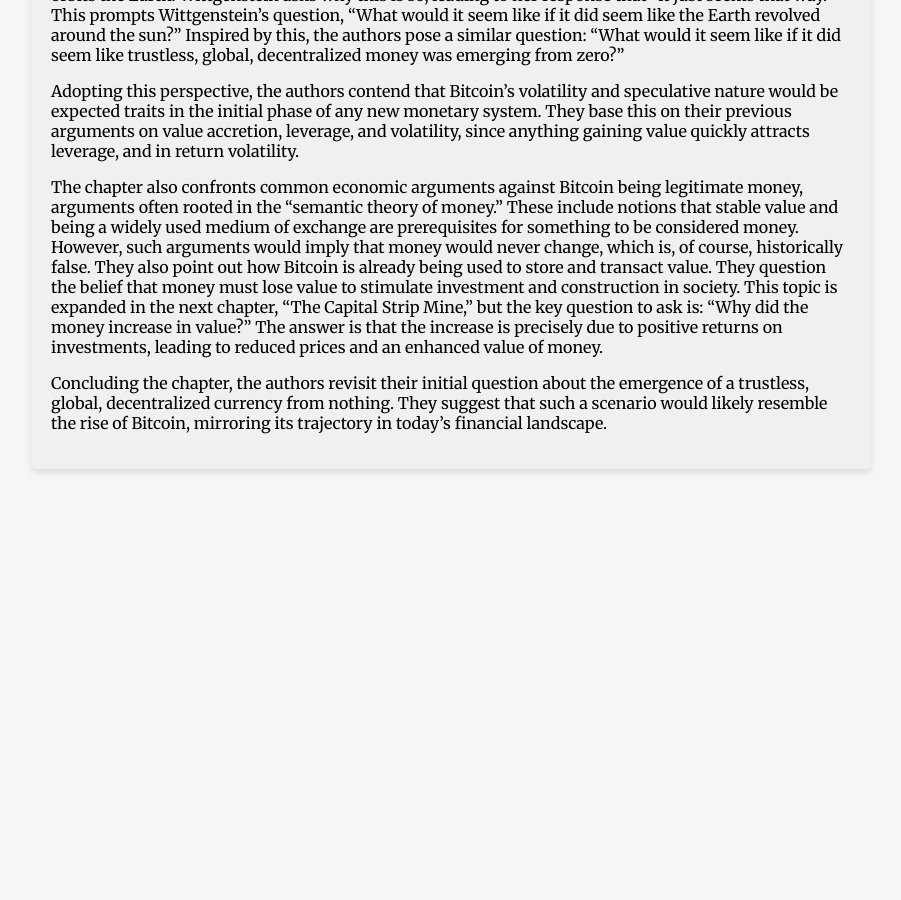
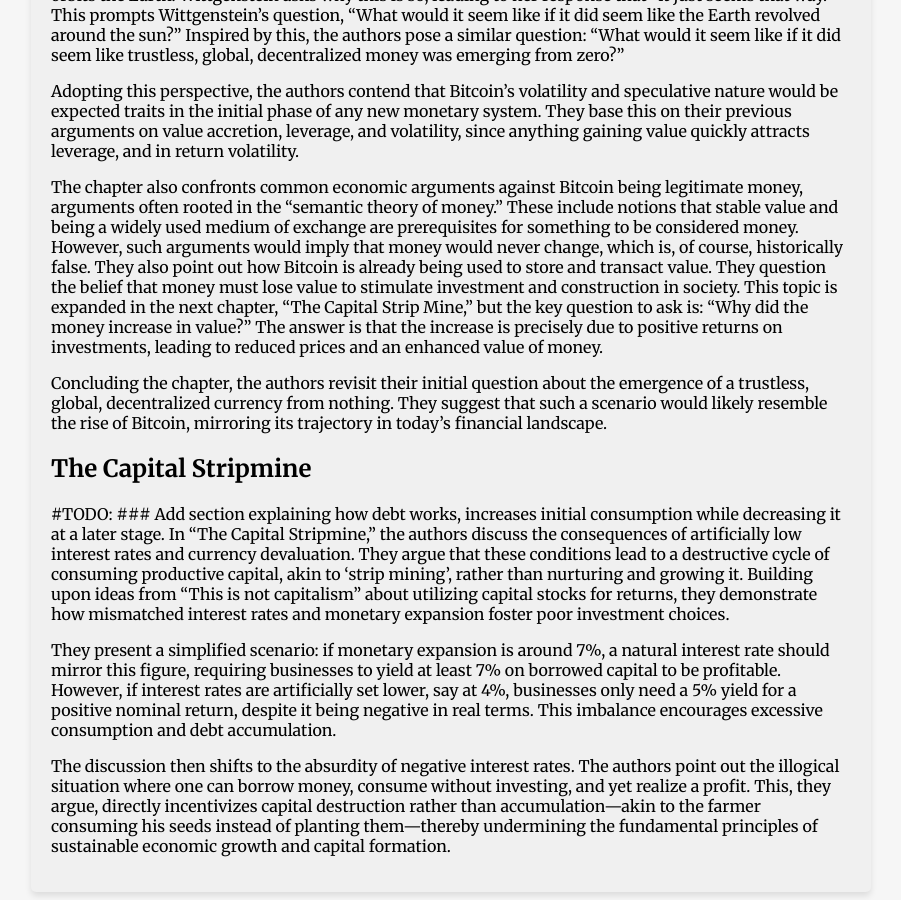
Before and after one commit to Kortelange/webpage, a Jekyll site: the page built from _books/bitcoin_is_venice.md, in a window 1280 px wide and 900 px high, scrolled down 2572 px. Shown: the whole window, without its empty margins (189-1090 px from the left). Built offline with Jekyll 4.4.1, drawn with Linux system fonts in a browser that asks for light colours; before the commit the page ends 3049 px from its top, so only the background shows below that.

Commit message:
Add 'The Capital Stripmine' to BTC is Venice

```diff
--- a/_books/bitcoin_is_venice.md
+++ b/_books/bitcoin_is_venice.md
@@ -51,3 +51,11 @@ Adopting this perspective, the authors contend that Bitcoin’s volatility and s
 The chapter also confronts common economic arguments against Bitcoin being legitimate money, arguments often rooted in the "semantic theory of money." These include notions that stable value and being a widely used medium of exchange are prerequisites for something to be considered money. However, such arguments would imply that money would never change, which is, of course, historically false. They also point out how Bitcoin is already being used to store and transact value. They question the belief that money must lose value to stimulate investment and construction in society. This topic is expanded in the next chapter, "The Capital Strip Mine," but the key question to ask is: "Why did the money increase in value?" The answer is that the increase is precisely due to positive returns on investments, leading to reduced prices and an enhanced value of money.
 
 Concluding the chapter, the authors revisit their initial question about the emergence of a trustless, global, decentralized currency from nothing. They suggest that such a scenario would likely resemble the rise of Bitcoin, mirroring its trajectory in today’s financial landscape.
+
+## The Capital Stripmine
+#TODO: ### Add section explaining how debt works, increases initial consumption while decreasing it at a later stage.
+In "The Capital Stripmine," the authors discuss the consequences of artificially low interest rates and currency devaluation. They argue that these conditions lead to a destructive cycle of consuming productive capital, akin to 'strip mining', rather than nurturing and growing it. Building upon ideas from "This is not capitalism" about utilizing capital stocks for returns, they demonstrate how mismatched interest rates and monetary expansion foster poor investment choices.
+
+They present a simplified scenario: if monetary expansion is around 7%, a natural interest rate should mirror this figure, requiring businesses to yield at least 7% on borrowed capital to be profitable. However, if interest rates are artificially set lower, say at 4%, businesses only need a 5% yield for a positive nominal return, despite it being negative in real terms. This imbalance encourages excessive consumption and debt accumulation.
+
+The discussion then shifts to the absurdity of negative interest rates. The authors point out the illogical situation where one can borrow money, consume without investing, and yet realize a profit. This, they argue, directly incentivizes capital destruction rather than accumulation—akin to the farmer consuming his seeds instead of planting them—thereby undermining the fundamental principles of sustainable economic growth and capital formation.
```
